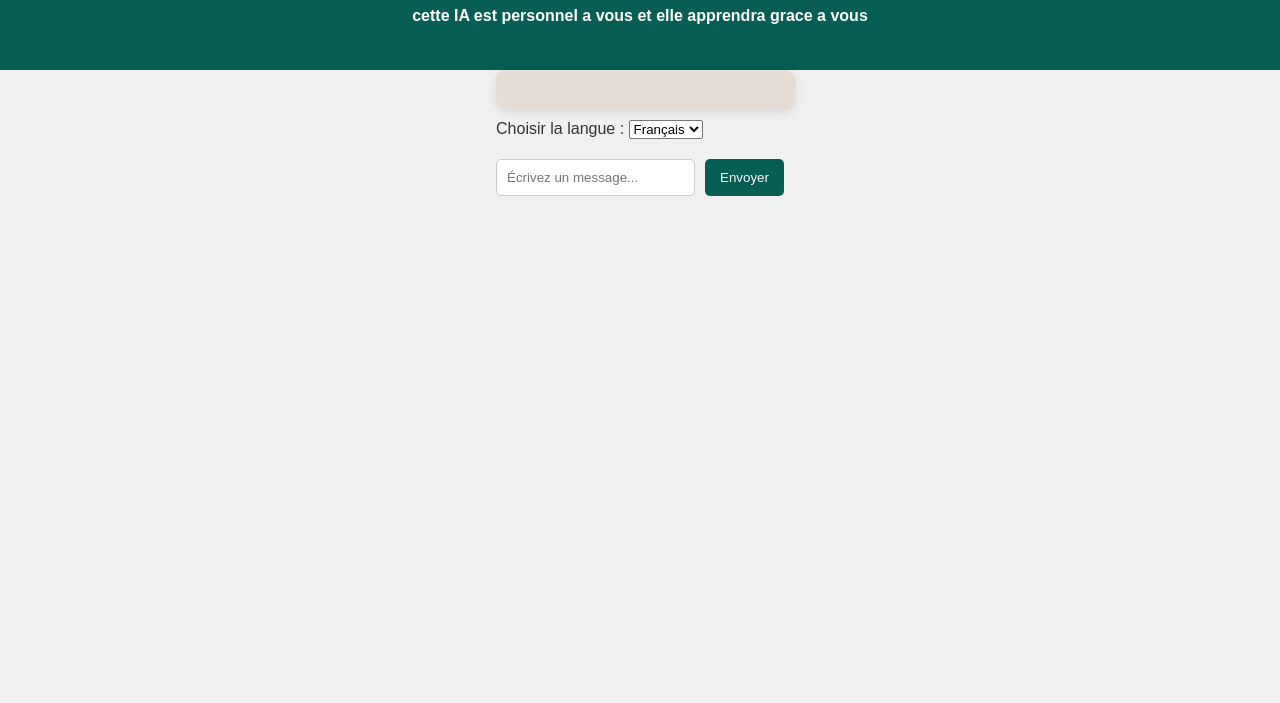
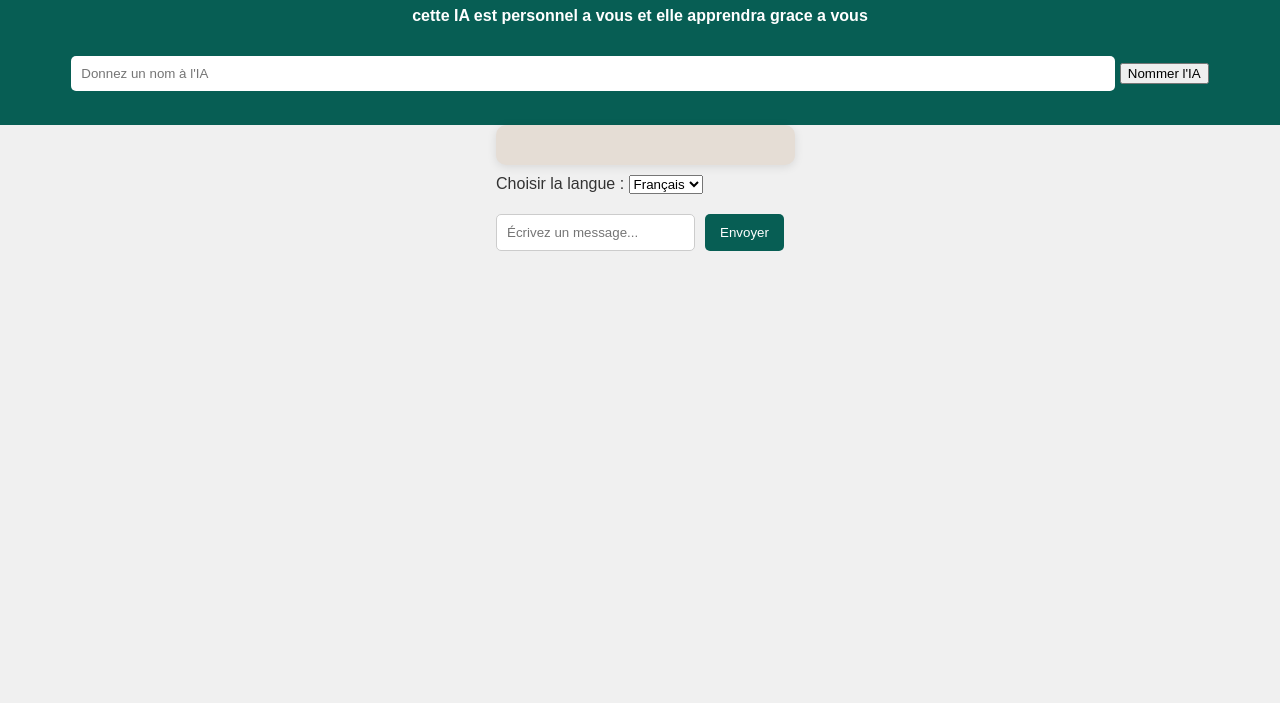
Before and after one commit to caperuisseau/newer-ai, a plain HTML site: page index.html in a window 1280 px wide. Shown: the part 97-800 px from the top of the page. Drawn offline with Linux system fonts and the light colour scheme.

Commit message:
Update index.html

```diff
--- a/index.html
+++ b/index.html
@@ -11,6 +11,8 @@
     <header>
         <h1>Newer AI Chat</h1>
         <h4>cette IA est personnel a vous et elle apprendra grace a vous</h4>
+        <input type="text" id="aiName" placeholder="Donnez un nom à l'IA" />
+        <button id="setNameBtn">Nommer l'IA</button>
     </header>
 
     <main>
```
